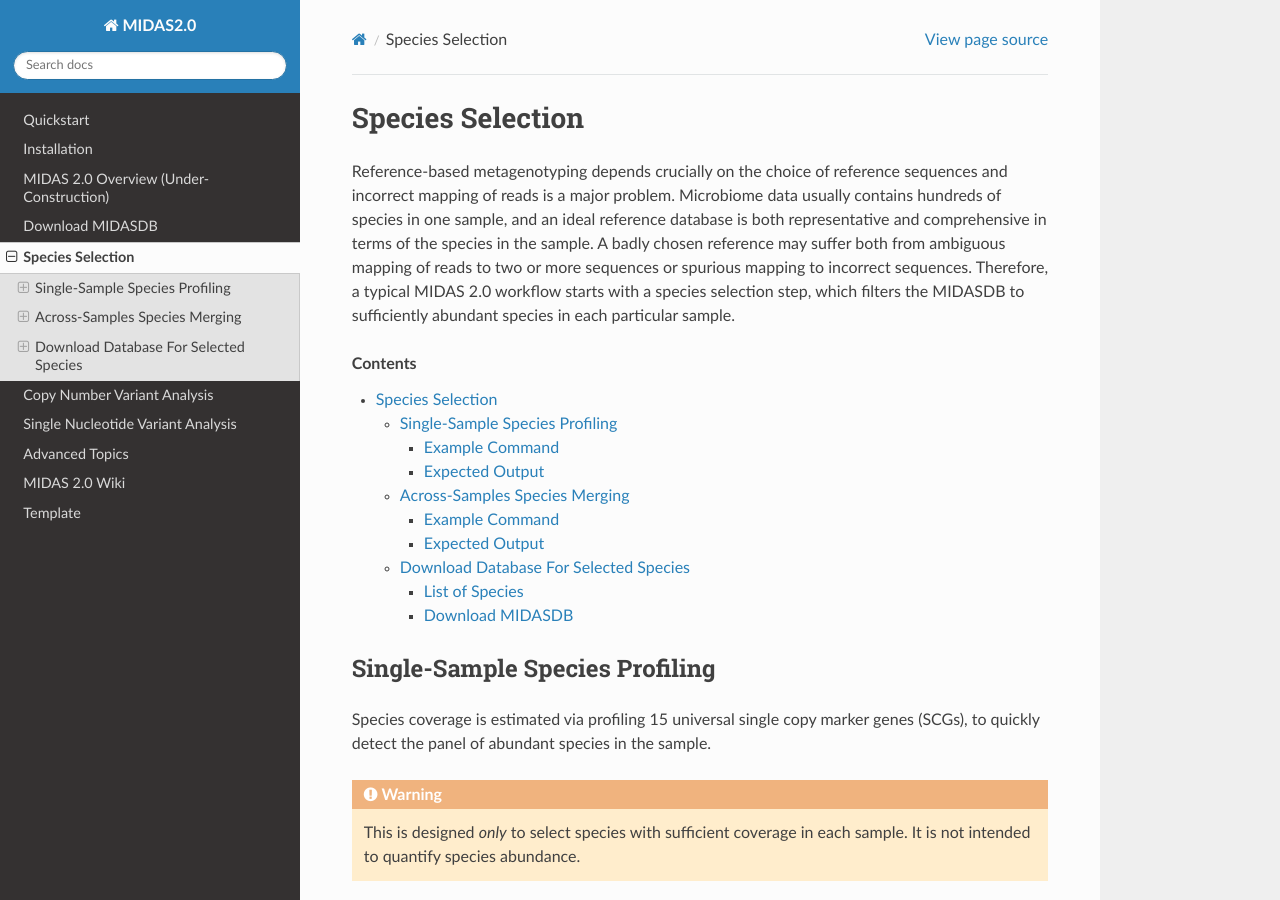
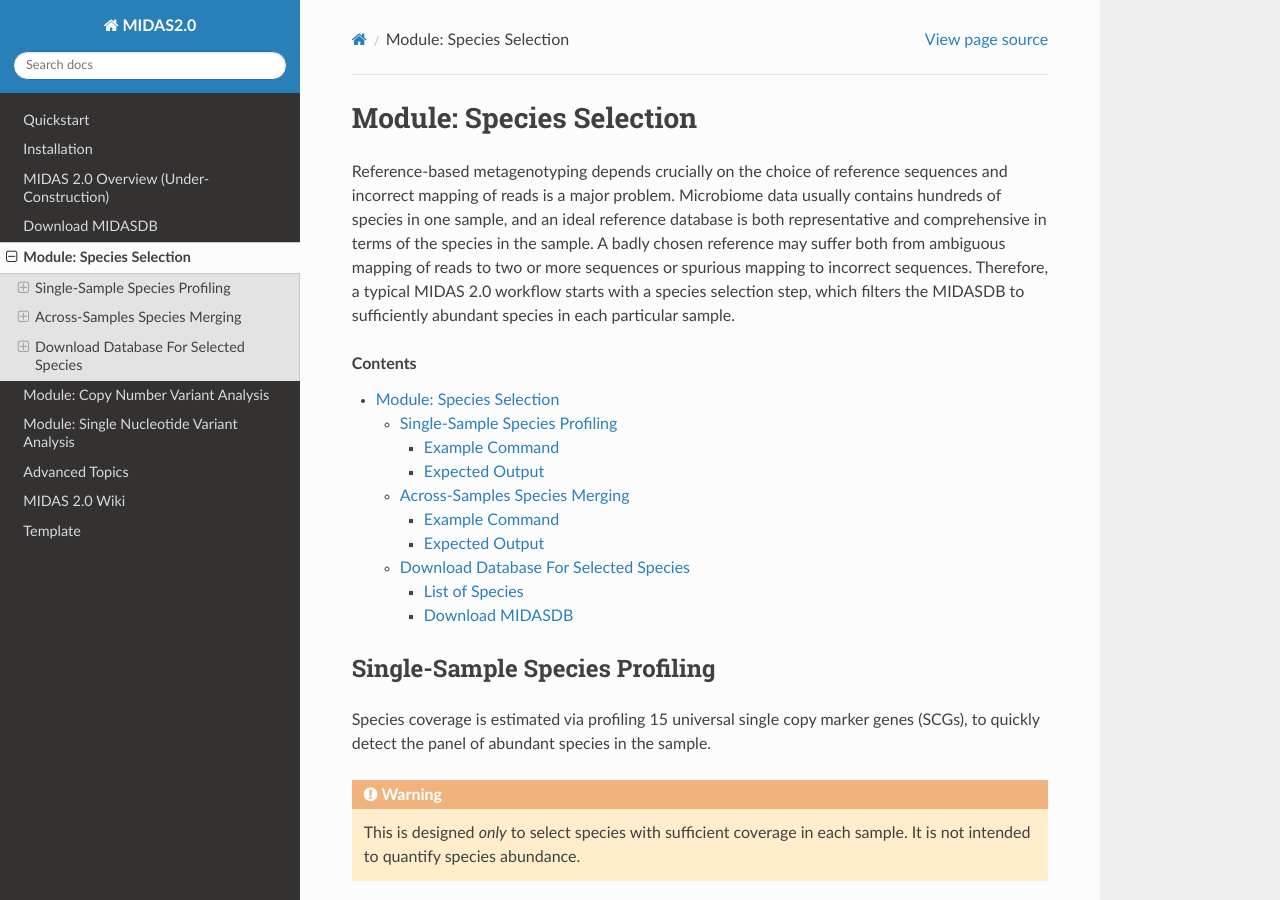
Before and after one commit to zhaoc1/midas2-tutorial, a Sphinx documentation site: the page built from docs/species.rst, in a window 1280 px wide and 900 px high. Built offline with Sphinx 7.4.7 and the Read the Docs theme 2.0.0, drawn with Linux system fonts in a browser that asks for light colours; part of the change alters nothing that is shown.

Commit message:
Add 'Module:' prefix to distinguish the key module doc pages.

```diff
--- a/docs/cnv.rst
+++ b/docs/cnv.rst
@@ -1,8 +1,8 @@
 
 .. _module_cnv_calling:
 
-Copy Number Variant Analysis
-============================
+Module: Copy Number Variant Analysis
+=============================================
 
 Similar to the SNV module, the Copy Number Variant (CNV) module also proceeds in two steps:
 
--- a/docs/snv.rst
+++ b/docs/snv.rst
@@ -2,8 +2,8 @@
 .. _module_snv_calling:
 
 
-Single Nucleotide Variant Analysis
-==================================
+Module: Single Nucleotide Variant Analysis
+===================================================
 
 
 The Single Nucleotide Variant (SNV) module proceeds in two steps:
--- a/docs/species.rst
+++ b/docs/species.rst
@@ -1,5 +1,5 @@
-Species Selection
-=================
+Module: Species Selection
+==================================
 
 
 Reference-based metagenotyping depends crucially on the choice of reference sequences and
```
